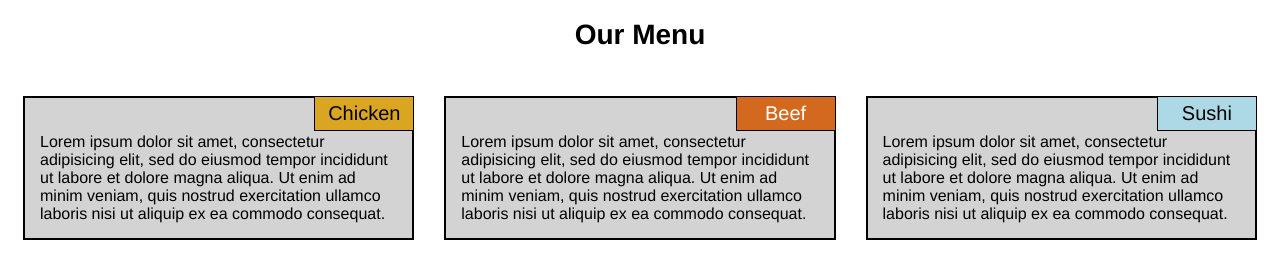
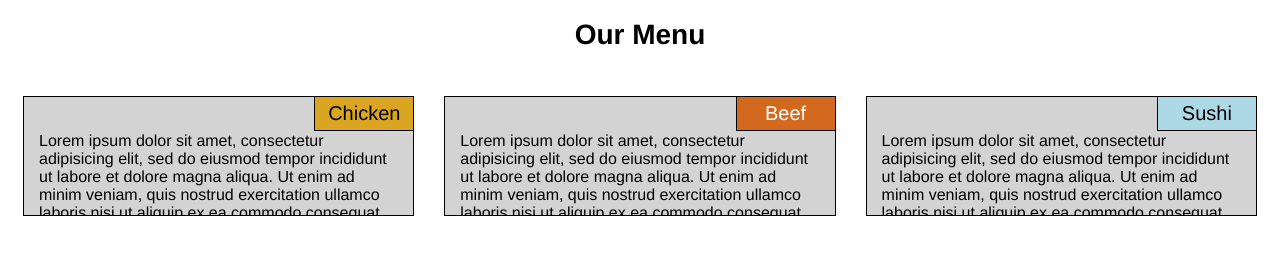
Before and after one commit to otalypov/html-css-js-course, a plain HTML site: page mod2/index.html in a window 1280 px wide. Drawn offline with Linux system fonts and the light colour scheme.

Commit message:
Version 0.94

```diff
--- a/mod2/css/style.css
+++ b/mod2/css/style.css
@@ -28,8 +28,6 @@ h1 {
 }
 
 .section-text {
-<<<<<<< HEAD
-  /*position: relative;*/
   height: 170px;
   padding: 10px;
   padding-top: 40px;
@@ -38,13 +36,11 @@ h1 {
   border: 1px black solid;
   overflow: hidden;
   color: black;
-=======
   height: 120px;
   padding: 15px;
   padding-top: 35px;
   background-color: lightgrey;
-  border: 2px solid black;
->>>>>>> 514b6352b81efd5a942698b90aa1a23311957b23
+  border: 1px solid black;
 }
 
 /********** Large devices only **********/
```
